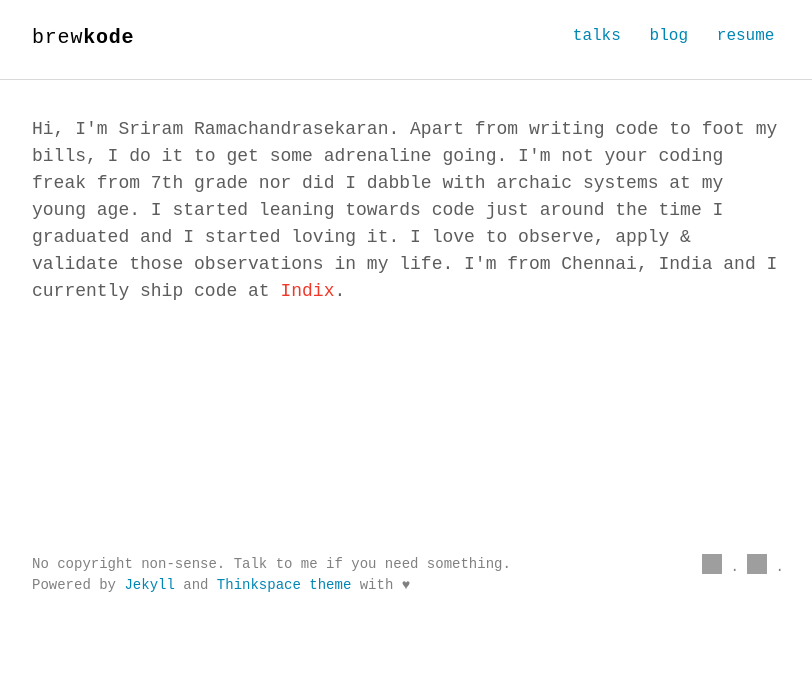
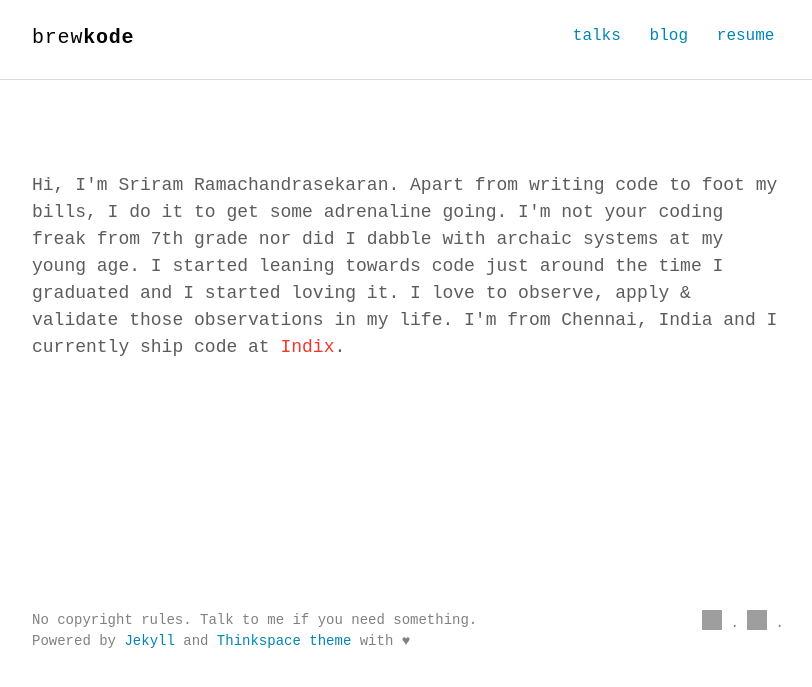
Before and after one commit to brewkode/brewkode.github.io, a Jekyll site: the page built from index.html, in a window 1280 px wide. Shown: the top 687 px of the page, without its empty margins (232-1044 px from the left). Built offline with Jekyll 4.4.1, drawn with Linux system fonts in a browser that asks for light colours; some web fonts are replaced; grey boxes are pictures that could not be loaded.

Commit message:
Minor tweaks

```diff
--- a/_includes/footer.html
+++ b/_includes/footer.html
@@ -1,7 +1,7 @@
 <footer class="site-footer">
   <div class="container">
   <small class="block">
-    <span> No copyright non-sense. Talk to me if you need something. </span>
+    <span> No copyright rules. Talk to me if you need something. </span>
     <span class="pull-right">
       <a href="https://github.com/brewkode">
         <img height="20" width="20" src="/images/github_fi.svg" alt="github"> </img>
--- a/scss/_layout.scss
+++ b/scss/_layout.scss
@@ -90,6 +90,7 @@ hr {
   }
 
   .container {
+    padding-top: 5em;
     padding-bottom: 0;
   }
 }
```
Also changed, not shown: 1 other file.
